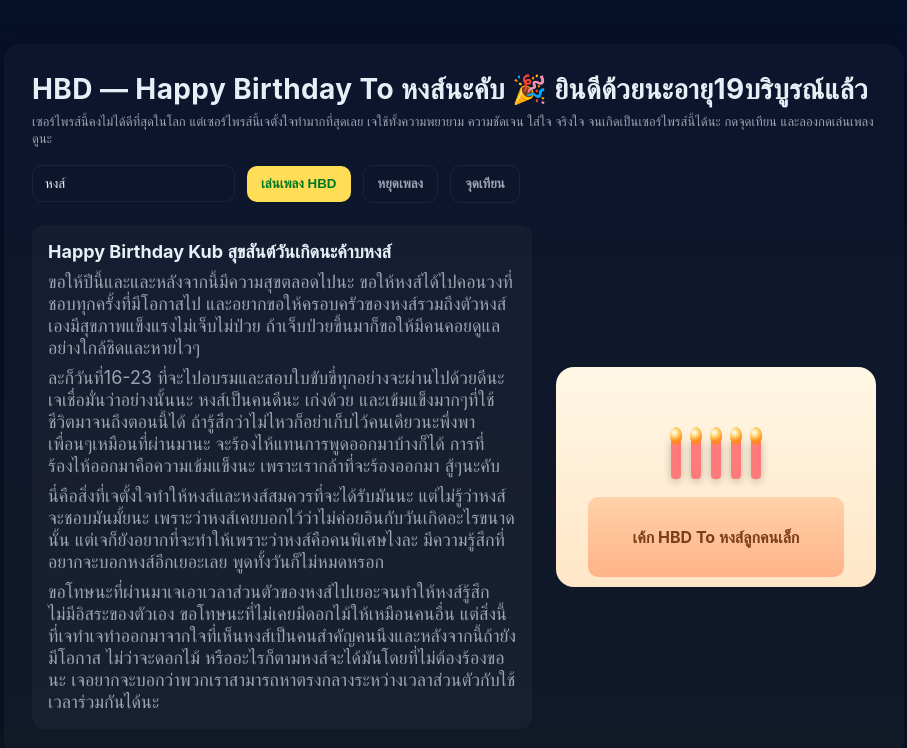
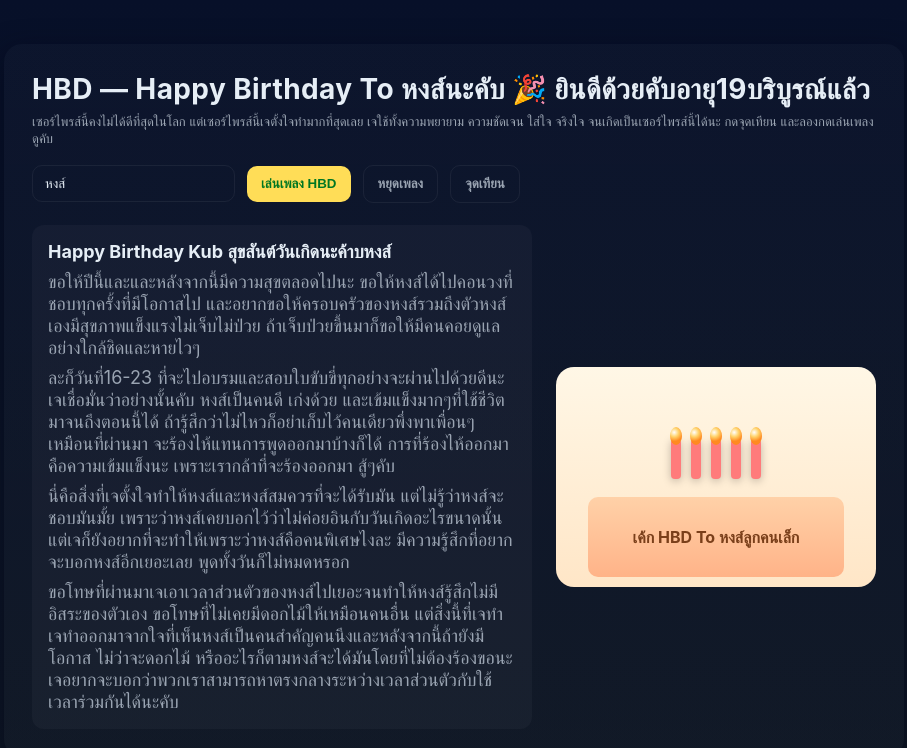
Before and after one commit to WiNTeR2549/HBD-Happy-Birth-Day-To-, a plain HTML site: page index.html in a window 1280 px wide. Shown: the whole page, without its empty margins (186-1093 px from the left). Drawn offline with Linux system fonts and the light colour scheme.

Commit message:
Add files via upload

```diff
--- a/index.html
+++ b/index.html
@@ -215,13 +215,13 @@
       <header>
         <div>
           <h1>HBD — Happy Birthday To หงส์นะคับ 🎉
-              ยินดีด้วยนะอายุ19บริบูรณ์แล้ว
+              ยินดีด้วยคับอายุ19บริบูรณ์แล้ว
           </h1>
 
           <div style="color:var(--muted);font-size:13px;margin-top:6px">
             เซอร์ไพรส์นี้คงไม่ได้ดีที่สุดในโลก แต่เซอร์ไพรส์นี้เจตั้งใจทำมากที่สุดเลย เจใช้ทั้งความพยายาม ความชัดเจน ใส่ใจ
 จริงใจ จนเกิดเป็นเซอร์ไพรส์นี้ได้นะ
-กดจุดเทียน และลองกดเล่นเพลงดูนะ
+กดจุดเทียน และลองกดเล่นเพลงดูคับ
           </div>
         </div>
       </header>
@@ -256,13 +256,13 @@
             <p style="margin-top:8px;color:var(--muted)">
               ขอให้ปีนี้และและหลังจากนี้มีความสุขตลอดไปนะ ขอให้หงส์ได้ไปคอนวงที่ชอบทุกครั้งที่มีโอกาสไป
 และอยากขอให้ครอบครัวของหงส์รวมถึงตัวหงส์เองมีสุขภาพแข็งแรงไม่เจ็บไม่ป่วย ถ้าเจ็บป่วยขึ้นมาก็ขอให้มีคนคอยดูแลอย่างใกล้ชิดและหายไวๆ</p>
-<p style="margin-top:8px;color:var(--muted)">ละก็วันที่16-23 ที่จะไปอบรมและสอบใบขับขี่ทุกอย่างจะผ่านไปด้วยดีนะ   เจเชื่อมั่นว่าอย่างนั้นนะ   หงส์เป็นคนดีนะ   เก่งด้วย   และเข้มแข็งมากๆที่ใช้ชีวิตมาจนถึงตอนนี้ได้   ถ้ารู้สึกว่าไม่ไหวก็อย่าเก็บไว้คนเดียวนะพึ่งพาเพื่อนๆเหมือนที่ผ่านมานะ   จะร้องไห้แทนการพูดออกมาบ้างก็ได้    การที่ร้องไห้ออกมาคือความเข้มแข็งนะ   เพราะเรากล้าที่จะร้องออกมา   สู้ๆนะคับ</p>
+<p style="margin-top:8px;color:var(--muted)">ละก็วันที่16-23 ที่จะไปอบรมและสอบใบขับขี่ทุกอย่างจะผ่านไปด้วยดีนะ   เจเชื่อมั่นว่าอย่างนั้นคับ   หงส์เป็นคนดี   เก่งด้วย   และเข้มแข็งมากๆที่ใช้ชีวิตมาจนถึงตอนนี้ได้   ถ้ารู้สึกว่าไม่ไหวก็อย่าเก็บไว้คนเดียวพึ่งพาเพื่อนๆเหมือนที่ผ่านมา   จะร้องไห้แทนการพูดออกมาบ้างก็ได้    การที่ร้องไห้ออกมาคือความเข้มแข็งนะ   เพราะเรากล้าที่จะร้องออกมา   สู้ๆคับ</p>
 
-<p style="margin-top:8px;color:var(--muted)">นี่คือสิ่งที่เจตั้งใจทำให้หงส์และหงส์สมควรที่จะได้รับมันนะ แต่ไม่รู้ว่าหงส์จะชอบมันมั้ยนะ เพราะว่าหงส์เคยบอกไว้ว่าไม่ค่อยอินกับวันเกิดอะไรขนาดนั้น แต่เจก็ยังอยากที่จะทำให้เพราะว่าหงส์คือคนพิเศษไงละ
+<p style="margin-top:8px;color:var(--muted)">นี่คือสิ่งที่เจตั้งใจทำให้หงส์และหงส์สมควรที่จะได้รับมัน แต่ไม่รู้ว่าหงส์จะชอบมันมั้ย เพราะว่าหงส์เคยบอกไว้ว่าไม่ค่อยอินกับวันเกิดอะไรขนาดนั้น แต่เจก็ยังอยากที่จะทำให้เพราะว่าหงส์คือคนพิเศษไงละ
 มีความรู้สึกที่อยากจะบอกหงส์อีกเยอะเลย พูดทั้งวันก็ไม่หมดหรอก
             </p>
-            <p style="margin-top:8px;color:var(--muted)">ขอโทษนะที่ผ่านมาเจเอาเวลาส่วนตัวของหงส์ไปเยอะจนทำให้หงส์รู้สึกไม่มีอิสระของตัวเอง ขอโทษนะที่ไม่เคยมีดอกไม้ให้เหมือนคนอื่น แต่สิ่งนี้ที่เจทำเจทำออกมาจากใจที่เห็นหงส์เป็นคนสำคัญคนนึงและหลังจากนี้ถ้ายังมีโอกาส ไม่ว่าจะดอกไม้ หรืออะไรก็ตามหงส์จะได้มันโดยที่ไม่ต้องร้องขอนะ
-              เจอยากจะบอกว่าพวกเราสามารถหาตรงกลางระหว่างเวลาส่วนตัวกับใช้เวลาร่วมกันได้นะ
+            <p style="margin-top:8px;color:var(--muted)">ขอโทษที่ผ่านมาเจเอาเวลาส่วนตัวของหงส์ไปเยอะจนทำให้หงส์รู้สึกไม่มีอิสระของตัวเอง ขอโทษที่ไม่เคยมีดอกไม้ให้เหมือนคนอื่น แต่สิ่งนี้ที่เจทำเจทำออกมาจากใจที่เห็นหงส์เป็นคนสำคัญคนนึงและหลังจากนี้ถ้ายังมีโอกาส ไม่ว่าจะดอกไม้ หรืออะไรก็ตามหงส์จะได้มันโดยที่ไม่ต้องร้องขอนะ
+              เจอยากจะบอกว่าพวกเราสามารถหาตรงกลางระหว่างเวลาส่วนตัวกับใช้เวลาร่วมกันได้นะคับ
             </p>
 
           </div>
```
